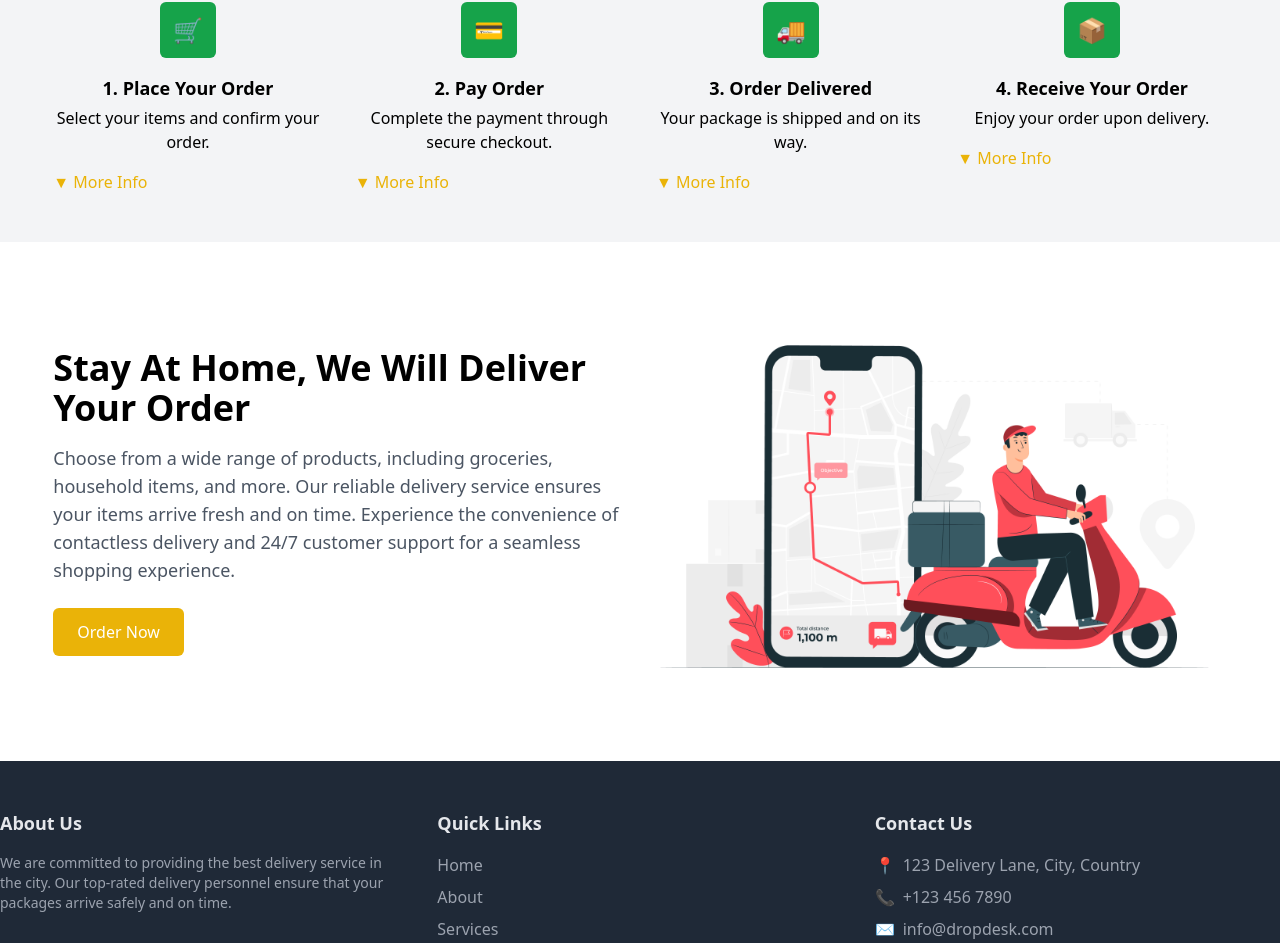
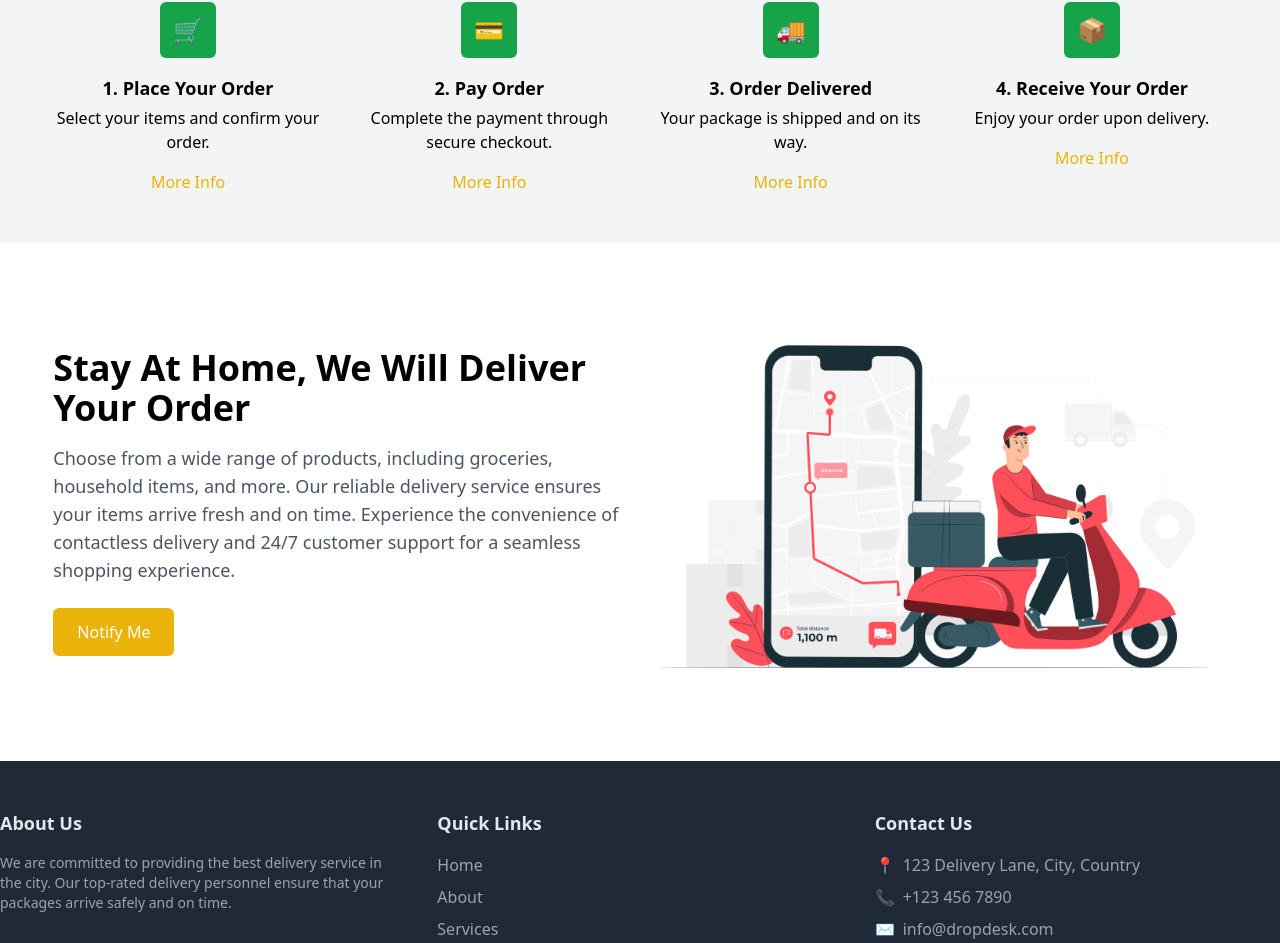
Before and after one commit to mdibrahimofc/parcel-managements-client, a React (Vite) app: page / in a window 1280 px wide. Shown: the part 2574-3517 px from the top of the page. Built offline with nearby package versions, Linux system fonts and the light colour scheme; no server answers.

Commit message:
fix some bugs and add button functionality

```diff
--- a/src/components/Home/DeliveryFeature.jsx
+++ b/src/components/Home/DeliveryFeature.jsx
@@ -1,3 +1,4 @@
+import toast from "react-hot-toast";
 import deliveryImage from "../../assets/Home/3333449.jpg";
 
 const DeliveryFeature = () => {
@@ -12,8 +13,8 @@
           <p className="mt-4 text-lg text-gray-600 dark:text-gray-300">
             Choose from a wide range of products, including groceries, household items, and more. Our reliable delivery service ensures your items arrive fresh and on time. Experience the convenience of contactless delivery and 24/7 customer support for a seamless shopping experience.
           </p>
-          <button className="mt-6 bg-yellow-500 text-white px-6 py-3 rounded-md hover:bg-yellow-600">
-            Order Now
+          <button onClick={()=> toast.success("Thank you! You will recived important message.")} className="mt-6 bg-yellow-500 text-white px-6 py-3 rounded-md hover:bg-yellow-600">
+            Notify Me
           </button>
         </div>
 
--- a/src/components/Home/DeliveryProcess.jsx
+++ b/src/components/Home/DeliveryProcess.jsx
@@ -45,8 +45,8 @@
               </div>
               <h3 className="mt-4 text-lg font-semibold">{step.id}. {step.title}</h3>
               <p className="mt-1">{step.description}</p>
-              <p className="mt-4 text-yellow-500 hover:text-yellow-600 flex items-center mx-auto">
-                ▼ More Info
+              <p className="mt-4 text-yellow-500 hover:text-yellow-600 justify-center flex items-center mx-auto">
+                More Info
               </p>
             </div>
           ))}
```
